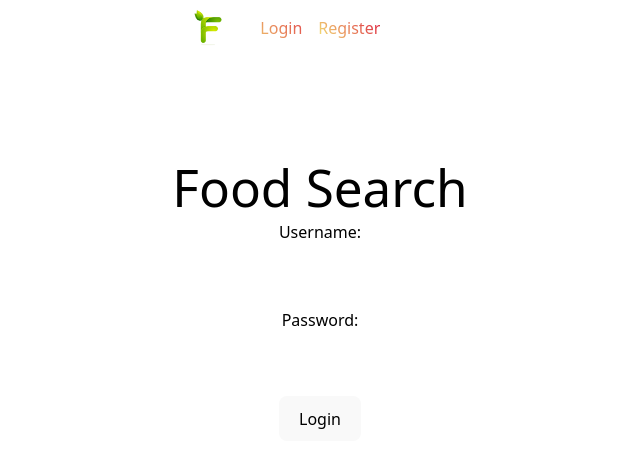
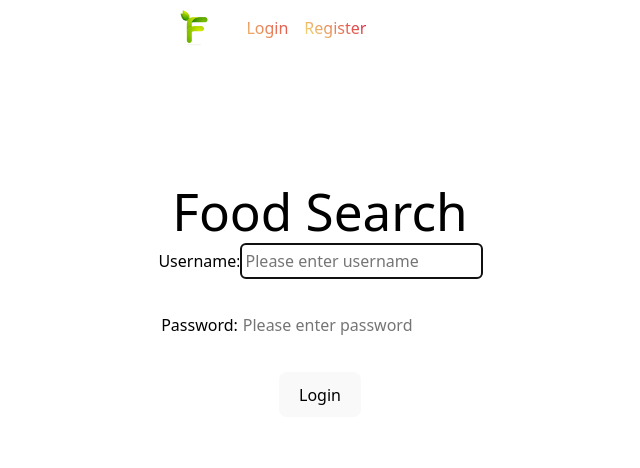
Before and after one commit to Alexhong1269/FoodSearch, a React (Vite) app: page /login in a window 1280 px wide. Shown: the top 468 px of the page, without its empty margins (320-960 px from the left). Built offline with nearby package versions, Linux system fonts and the light colour scheme.

Commit message:
backend for the login page

```diff
--- a/src/components/Login.jsx
+++ b/src/components/Login.jsx
@@ -1,6 +1,8 @@
-import React from "react";
+import React, { useState, useRef, useEffect, useContext } from "react";
 import styled from "styled-components";
 import { Link } from "react-router-dom";
+import axios from "../api/axios";
+
 
 const StyledLogin = styled.main`
     display: flex;
@@ -37,25 +39,102 @@ const StyledLogin = styled.main`
 
 `;
 
-function Login() {
+const LOGIN_URL = "/login";
+
+function Login({isHidden}) {
+    const userRef = useRef();
+    const errRef = useRef();
+
+    const [user, setUser] = useState("");
+    const [pwd, setPwd] = useState("");
+    const [errMsg, setErrMsg] = useState("");
+    const [success, setSuccess] = useState("");
+
+    useEffect(() => {
+        userRef.current.focus();
+    }, []);
+
+    useEffect(() => {
+        setErrMsg("");
+    }, [user, pwd]);
+
+    const handleSubmit = async (e) => {
+        e.preventDefault();
+
+        try{
+            const reponse = await axios.post(
+                LOGIN_URL,
+                JSON.stringify({username: user, password: pwd}),
+                {
+                    headers: {"Content-Type": "application/json"},
+                }
+            );
+            console.log(JSON.stringify(response.data));
+            setUser(response.data.data.Username);
+            setPwd(response.data.data.Pass);
+
+            if(resposne.data.status === "failure"){
+                setErrMsg("Invalid Username or Password");
+            }
+            else{
+                setSuccess(true);
+            }
+        }
+        catch(err){
+            if(!err?.response){
+                setErrMsg("Invalid Username or Password");
+            }
+            else if(err.response?.status === 400){
+                setErrMsg("Missing Username or Password");
+            }
+            else if(err.response?.status === 401){
+                setErrMsg("Unauthorized");
+            }
+            else{
+                setErrMsg("Login Failed");
+            }
+            errRef.current.focus();
+        }
+    };
+
     return(
         <StyledLogin>
             <div className = "logo_container">
                 <h1>Food Search</h1>
                 <form>
                     <div>
-                        <label htmlFor = "username" id = "UserText">Username:</label>
+                        <label htmlFor = "username" id = "UserText">Username:
+                            <input
+                                required
+                                type = "text"
+                                id = "username"
+                                name = "username"
+                                ref = {userRef}
+                                autoComplete = "off"
+                                placeholder = "Please enter username"
+                                onChange = {(e) => setUser(e.target.value)}
+                                value = {user}
+                            />
+                        </label>
                         <br></br>
-                        <input type = "text" id = "username" name = "username" required />
                     </div>
                     <div>
-                        <label htmlFor = "password" id = "PasswordText">Password:</label>
+                        <label htmlFor = "password" id = "PasswordText">Password:
+                            <input
+                                required
+                                type = "password"
+                                id = "password"
+                                name = "password"
+                                placeholder = "Please enter password"
+                                onChange = {(e) => setPwd(e.target.value)}
+                                value = {pwd}
+                            />
+                        </label>
                         <br></br>
-                        <input type = "password" id = "password" name = "password" required />
                     </div>
                     <div className="button_container">
                         <Link to="/search">
-                            <button>Login</button>
+                            <button type="submit">Login</button>
                         </Link>
                     </div>
                 </form>
```
Also changed, not shown: src/components/server.js (+28 -0 lines).
